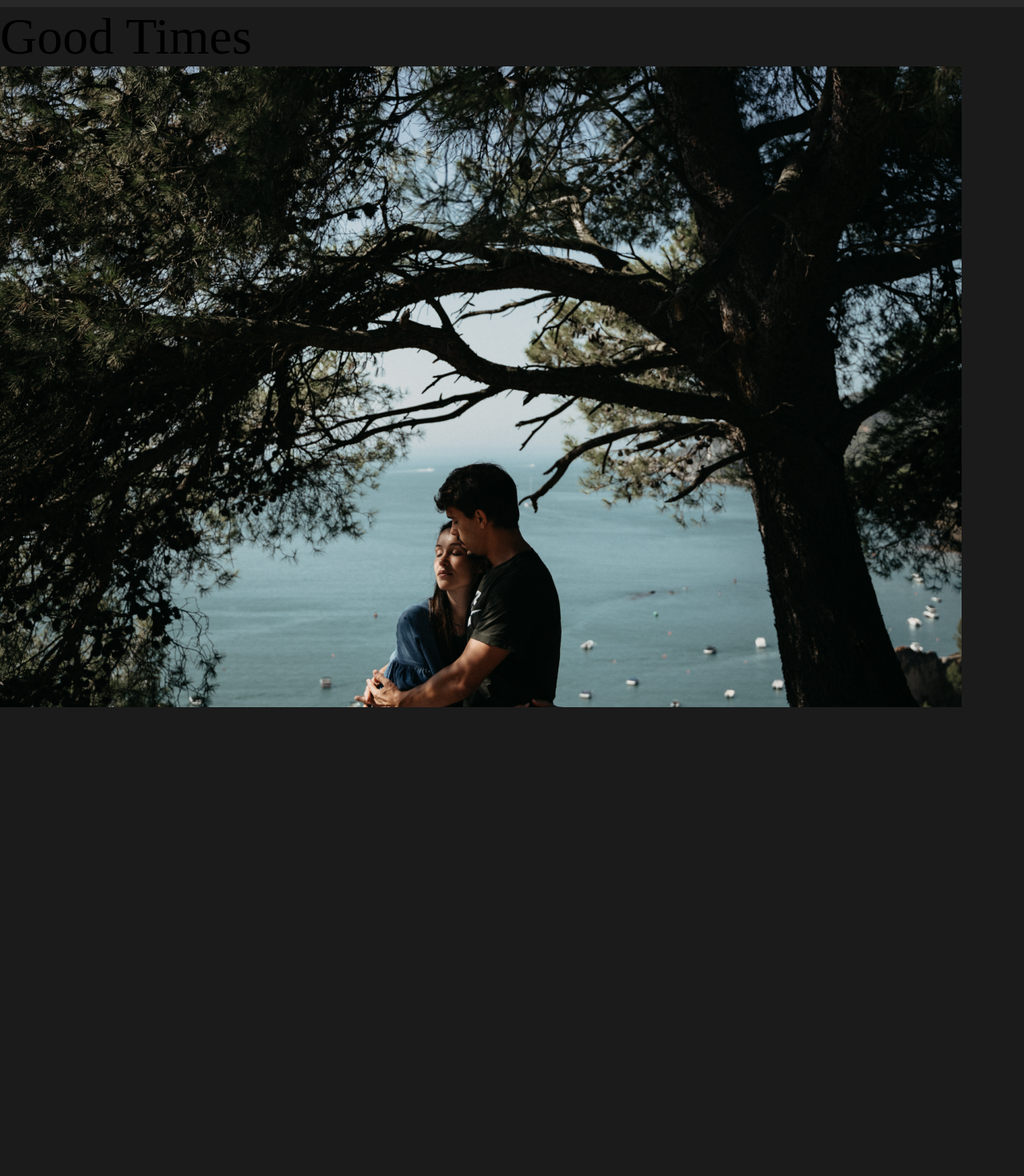
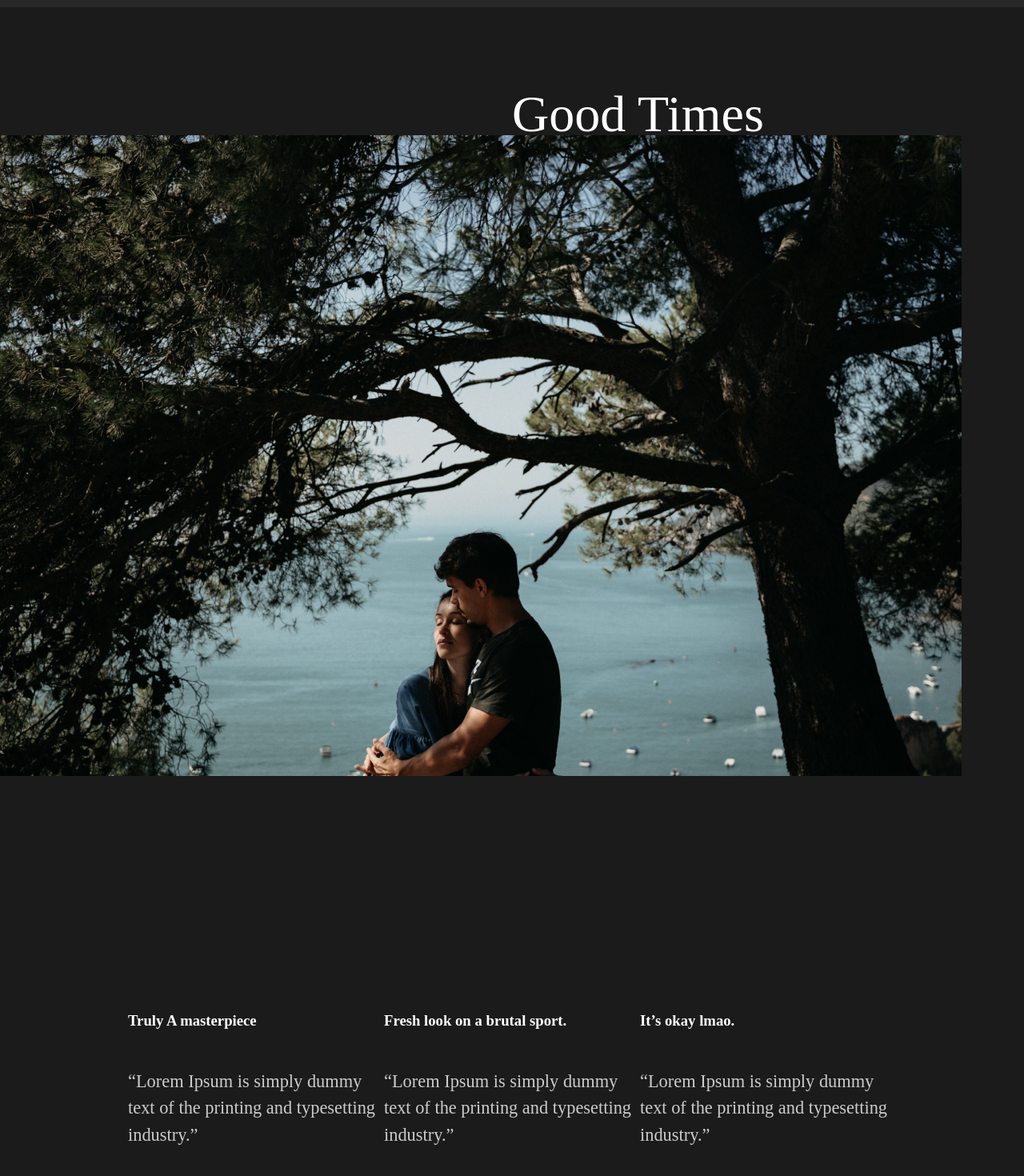
Before and after one commit to Laika-Beats/Animated-React-Website, a React (Create React App) app: page /work/good-times in a window 1280 px wide. Shown: the part 80-1550 px from the top of the page at 80% size. Before the commit the page ends 968 px from the top, so only its background shows below. Built offline with nearby package versions, Linux system fonts and the light colour scheme; a web font is replaced by a local one.

Commit message:
movie detail awards and styling

```diff
--- a/src/pages/MovieDetail.js
+++ b/src/pages/MovieDetail.js
@@ -22,13 +22,52 @@ const MovieDetail = () => {
             <h2>{movie.title}</h2>
             <img src={movie.mainImg} alt="movie photo"></img>
           </Headline>
+          <Awards>
+            {movie.awards.map((award) => (
+              <Award
+                title={award.title}
+                description={award.description}
+                key={award.title}
+              />
+            ))}
+          </Awards>
         </Details>
       )}
     </>
   );
 };
 
-const Details = styled.div``;
-const Headline = styled.div``;
+const Details = styled.div`
+  color: white;
+`;
+
+const Headline = styled.div`
+  min-height: 90vh;
+  padding-top: 20vh;
+  position: relative;
+  h2 {
+    position: absolute;
+    top: 10%;
+    left: 50%;
+  }
+`;
+
+const Awards = styled.div`
+  min-height: 80vh;
+  display: flex;
+  margin: 5rem 10rem;
+  align-items: center;
+  justify-content: space-around;
+`;
+
+const Award = ({ title, description }) => {
+  return (
+    <div>
+      <h3>{title}</h3>
+      <div className="line"></div>
+      <p>{description}</p>
+    </div>
+  );
+};
 
 export default MovieDetail;
```
